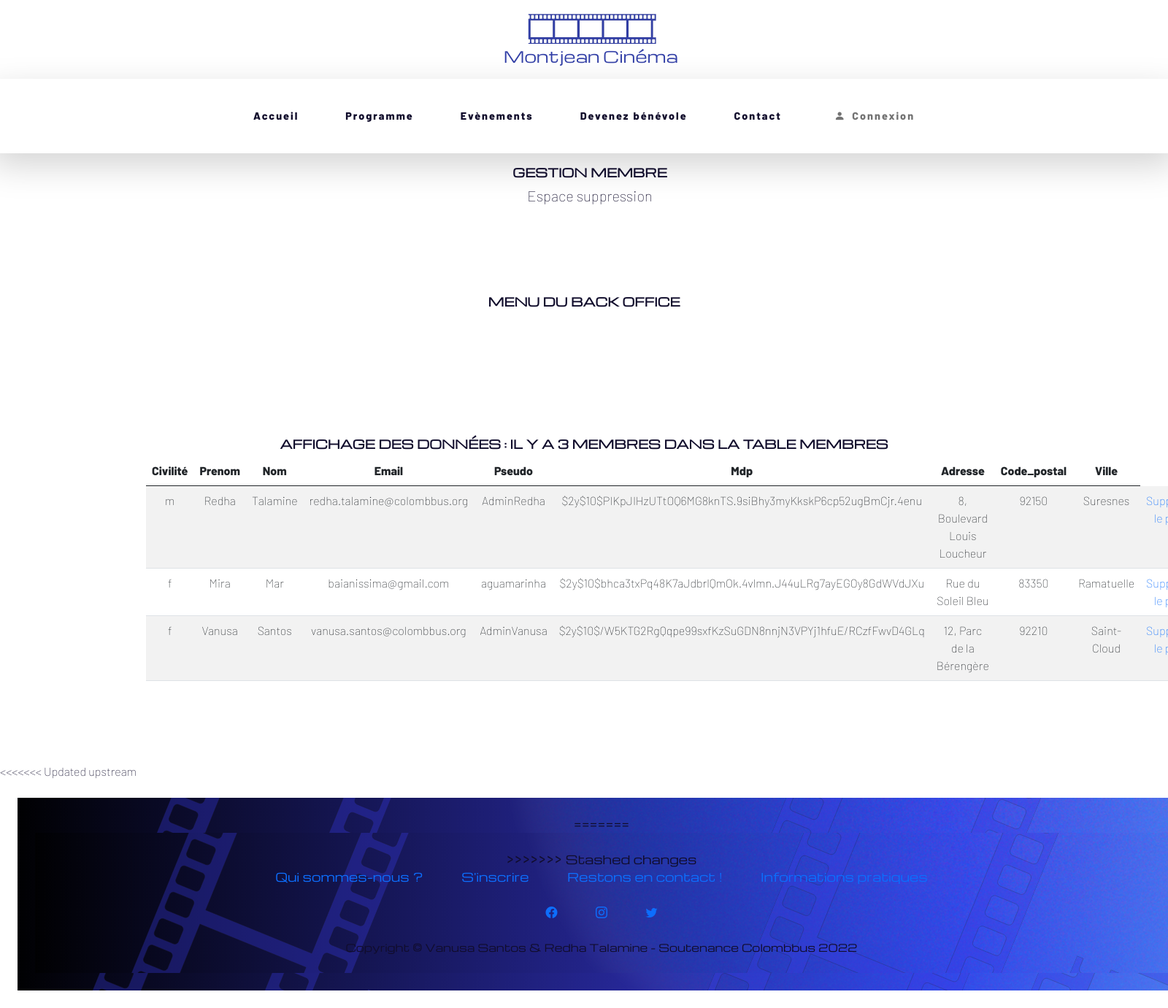
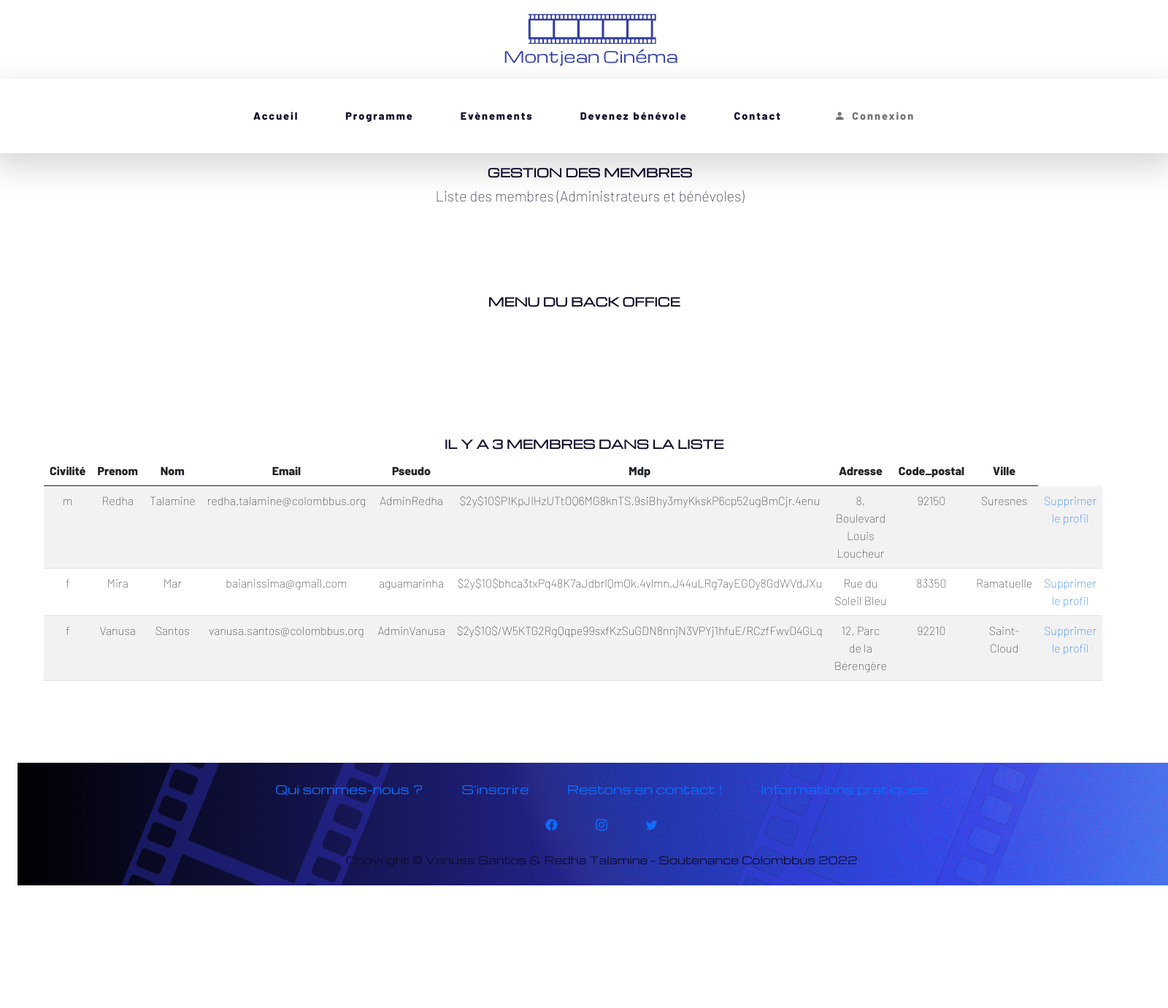
Before and after one commit to Rdh92/monjean_cinema_vr, a PHP site: page /admin/gestion_membres.php in a window 1600 px wide; the page is wider, and only the part inside the window is pictured. Shown: that part at 73% size. After the commit the page ends 1213 px from the top of that part, so only its background shows below. Run offline with PHP 8.4, Linux system fonts and the light colour scheme; data comes from the database, SQL or seed files in the repository; some libraries are stand-ins or nearby versions.

Commit message:
maj redha

```diff
--- a/admin/gestion_membres.php
+++ b/admin/gestion_membres.php
@@ -61,7 +61,7 @@
     <!-- Mes styles -->
     <link rel="stylesheet" href="css/styles.css" >
 
-    <title>Montjean_admin_gestion_membre</title>
+    <title>Gestion des membres</title>
 </head>
 
 <body>
@@ -74,14 +74,8 @@
 
     <header class="container-fluid f-header p-2 m-2 col-12 text-center">
       <div class="col-12 text-center">
-        <h1 class="">Gestion membre</h1>
-        <p class="lead">Espace suppression</p>
-
-        <!-- passage PHP pour test -->
-        <?php
-            // $cine = "Bon ciné !";
-            // echo "<p class=\"text-primary\">$cine</p>";
-            // ?>
+        <h1 class="">Gestion des membres</h1>
+        <p class="lead">Liste des membres (Administrateurs et bénévoles)</p>
 
     </header>
     <!-- fin container-fluid header -->
@@ -89,20 +83,19 @@
     <!-- ====================================================== -->
     <!--                CONTAINER : contenu principal           -->
     <!-- ====================================================== -->
-<main class="container mx-auto">
+<main class="container-fluid">
     <section class="row text-center m-5 py-5">
       <h2>Menu du back office</h2>
       <div class="col col-lg-12 col-md-8">
-          <!-- sousnav back office -->
+          <!-- sous nav back office -->
           <ul class="nav nav-pills nav-fill justify-content-center">
             <?php
                 if(estAdmin()) {
-                    echo '<li class="nav-item"><a class="btn btn-success shadow" href="' .RACINE_SITE. 'admin/gestion_film.php">ESPACE ADMIN</a></li>';
-                    echo '<li class="nav-item"><a class="btn btn-warning shadow" href="' .RACINE_SITE. 'admin/gestion_membres_admin.php">GESTION DES MEMBRES</a></li>';
-                    // echo 'Olá!';
+                    echo '<li class="nav-item"><a class="btn btn-success shadow" href="' ,'../profil.php">Retour au profil</a></li>';
+
                 }
                 if (estConnecte()) {
-                    echo '<li class="nav-item"><a class="btn btn-danger shadow" href="' .RACINE_SITE. 'connexion.php?action=deconnexion">SE DECONNECTER</a></li>';
+                    echo '<li class="nav-item"><a class="btn btn-danger shadow" href="' ,'../connexion.php?action=deconnexion">Se déconnecter</a></li>';
                     // echo 'Bienvenue !';
                 }
             ?>
@@ -119,7 +112,7 @@
                 // debug($nbr_membres);
             ?>
             <br>
-        <h2>Affichage des données : il y a <?php echo $nbr_membres; ?> membres dans la table MEMBRES</h2>
+        <h2>Il y a <?php echo $nbr_membres; ?> membres dans la liste</h2>
         <?php echo $contenu; ?>
         <div class="col col-lg-10 col-md-8">
             <table class="table table-striped">
--- a/connexion.php
+++ b/connexion.php
@@ -107,7 +107,7 @@
         <section class="row m-4 justify-content-center">
 
             <?php echo $message; ?>
-                <div class="col-md-9 p-4 text-primary bg-light bg-gradient border border-primary">
+                <div class="col-md-5 p-4 text-primary bg-light bg-gradient border border-primary">
                     <p class="lead">Rentrez vos identifiants pour vous connecter</p>
                     <!-- 1- FORMULAIRE DE CONNEXION   -->
                     <form action="" method="POST" class="">
--- a/inc/footer.inc.php
+++ b/inc/footer.inc.php
@@ -1,9 +1,5 @@
 
-<<<<<<< Updated upstream
 <footer class="container-fluid p-4 m-4 col-12 text-center bg-image " style="background-image: url('img/background_peliculle_bleu_royal.png'); rgba(17,13,44,1);">
-=======
-<footer class="container-fluid text-center bg-image p-4" style="background-image: url('img/background_peliculle_bleu_royal.png'); color: rgba(17,13,44,1);">
->>>>>>> Stashed changes
   <div class="row text-center justify-content-center">
     <div class="col-12 ">
       <a class="p-4" href="qui_sommes_nous.php">Qui sommes-nous ?</a>
--- a/inscription.php
+++ b/inscription.php
@@ -167,7 +167,7 @@
 <header class="container-fluid f-header col-12 text-center">
     <div class="text-center">
         <h1 class="p-2">Inscrivez-vous !</h1>
-        <a class="navbar-brand" href="contact.php"><p class="lead">Déjà bénévole ? Restons en contact !</p></a>
+        <a class="navbar-brand" href="contact.php"><p class="lead">Une question ? Ecrivez-nous !</p></a>
     </div>
 </header>
 <!-- fin container-fluid header -->
--- a/programme.php
+++ b/programme.php
@@ -112,7 +112,7 @@
                                 <div class="card-body">
                                     <h5 class="card-title">"<?php echo $ligne2['titre']; ?>" </h5>
                                     <p class="h6">"<?php echo $ligne2['description']; ?>" </p>
-                                    <a href="#" class="btn btn-primary">Synopsis et Bande-annonce</a>
+                                    <!-- <a href="#" class="btn btn-primary">Synopsis et Bande-annonce</a> -->
                                 </div>
                             </div>
                         </div>
```
Also changed, not shown: admin/gestion_film.php (+11 -8 lines), js/toggle.js (added, +15 -0 lines), profil.php (+7 -19 lines), affiches/doctor_strange_2.jpg (added).
